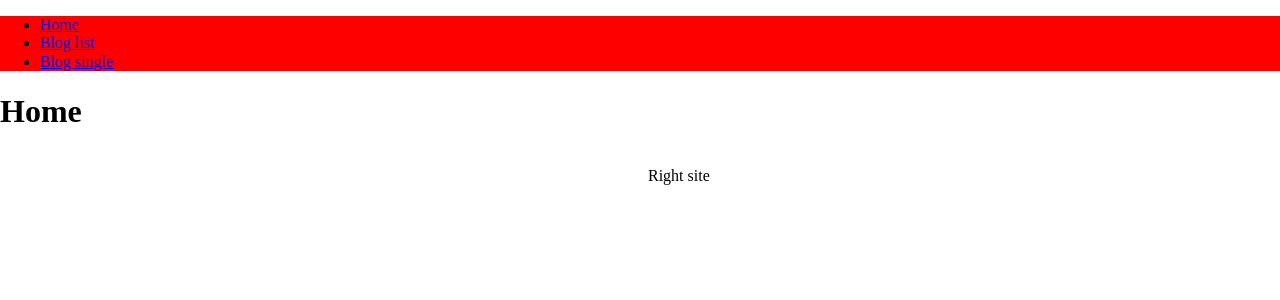
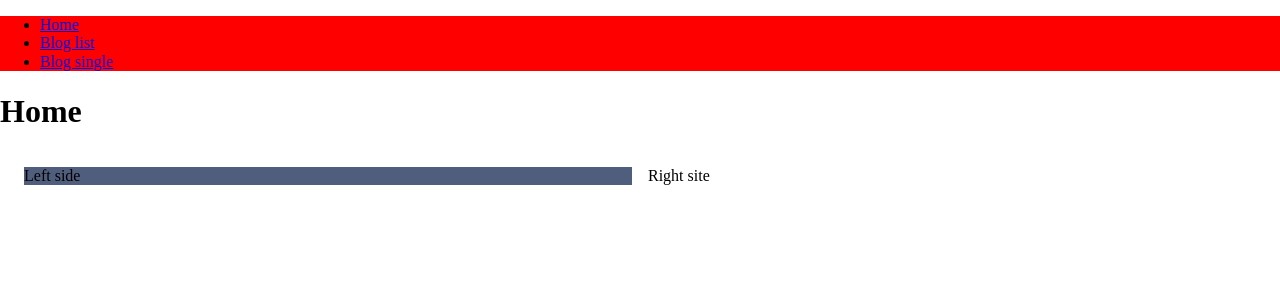
Before and after one commit to Cristian-Simtion/azura-cms-nuxt, a Nuxt app: page / in a window 1280 px wide. Shown: the top 300 px of the page. Built offline with nearby package versions, Linux system fonts and the light colour scheme.

Commit message:
Add sheet block

```diff
--- a/components/block/col.vue
+++ b/components/block/col.vue
@@ -16,6 +16,7 @@ const props = defineProps({
 const getComponent = {
   row: resolveComponent('Row'),
   text: resolveComponent('Text'),
+  sheet: resolveComponent('Sheet'),
 };
 </script>
 
--- a/components/block/row.vue
+++ b/components/block/row.vue
@@ -19,8 +19,6 @@ const getComponent = {
     </div>
   </div>
 </template>
-
-
 
 <style>
 .container {
```
